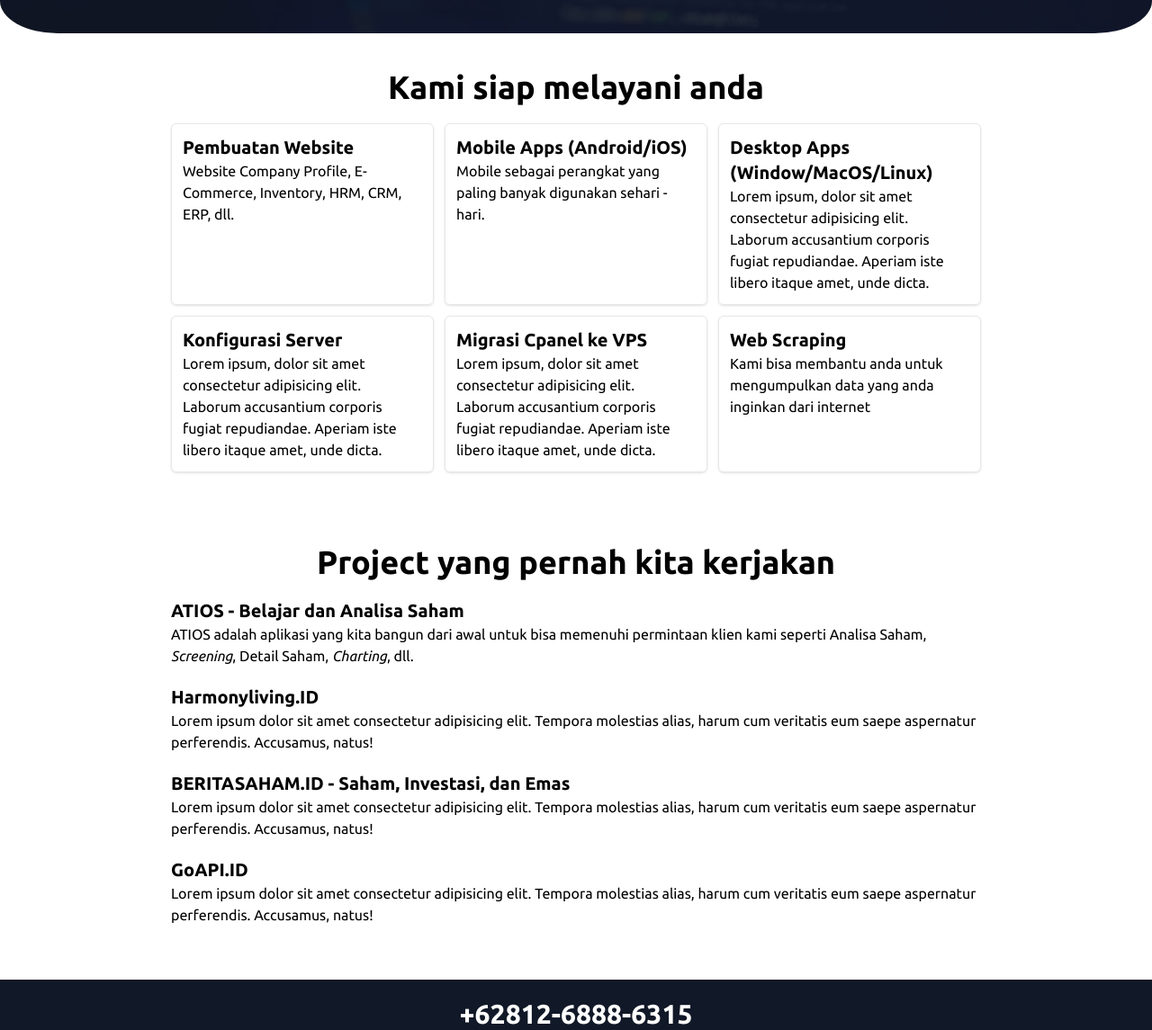
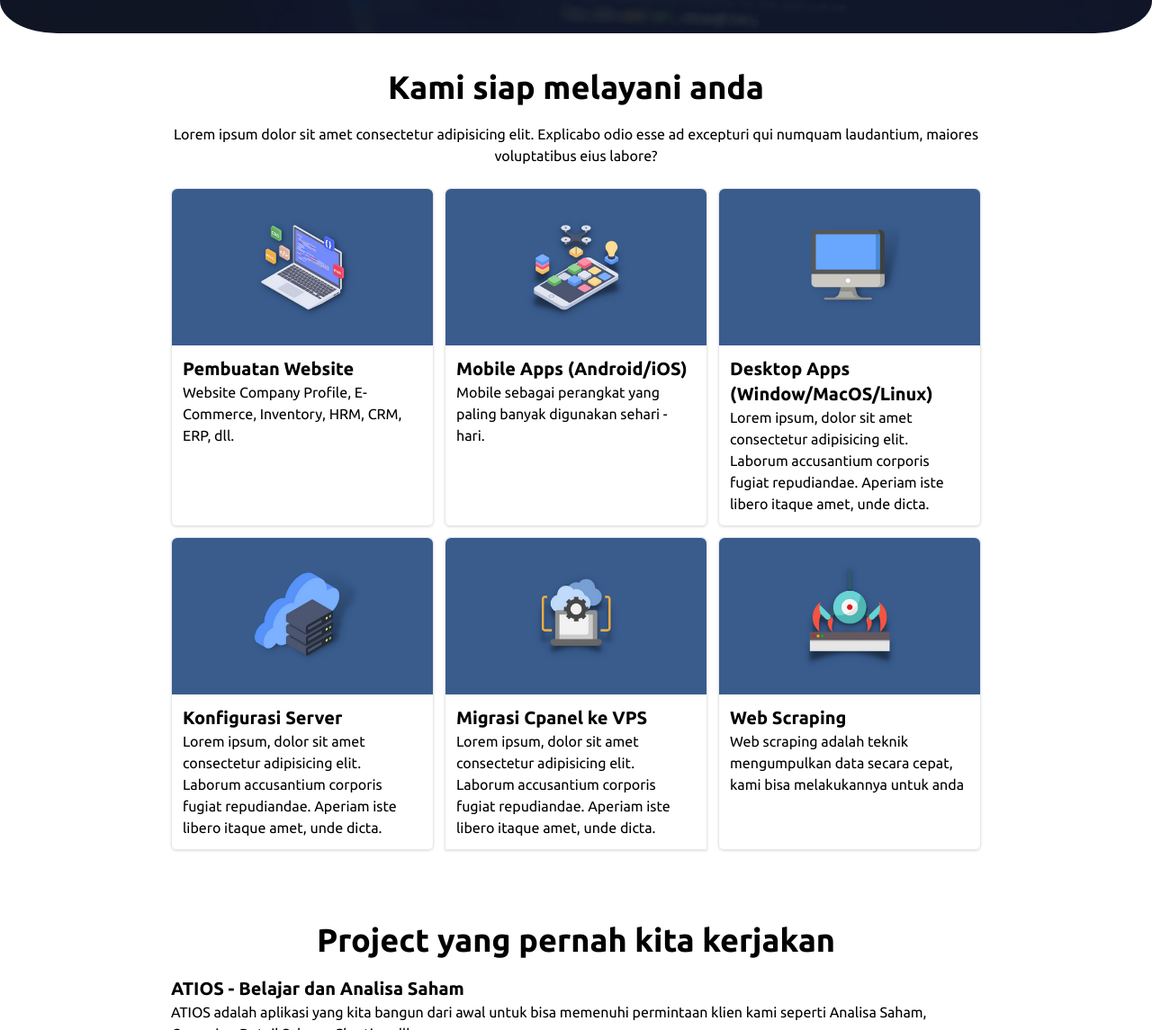
Before and after one commit to insideofcode/insideofcode.github.io, a website: page src/index.html in a window 1280 px wide. Shown: the part 683-1828 px from the top of the page at 90% size. Drawn offline with nearby package versions, Linux system fonts and the light colour scheme; files that its build step writes are made by us from their sources.

Commit message:
add image on landing page

```diff
--- a/src/index.html
+++ b/src/index.html
@@ -15,11 +15,11 @@
         <div class="text-center text-white">
 
             <h1 class="text-5xl">
-                Inside of Code
+                Inside of &lt;/Code&gt;
             </h1>
 
-            <h2 class="italic">
-                Buat mimpimu menjadi nyata bersama kami!
+            <h2 class="italic mt-3">
+                "Focus on your bussines"
             </h2>
         </div>
     </header>
@@ -30,8 +30,15 @@
                 Kami siap melayani anda
             </h2>
 
+            <p class="mb-6">
+                Lorem ipsum dolor sit amet consectetur adipisicing elit. Explicabo odio esse ad excepturi qui numquam laudantium, maiores voluptatibus eius labore?
+            </p>
+
             <div class="grid grid-cols-3 gap-3">
-                <div class="col-span-1 border shadow rounded-md p-3 text-left">
+                <div class="col-span-1 border shadow rounded-md">
+                    <img src="/images/web-app.png" width="100%" class="rounded-t-md" alt="">
+
+                    <div class="p-3 text-left">
                         <h3 class="font-bold text-xl">
                             Pembuatan Website
                         </h3>
@@ -39,7 +46,12 @@
                             Website Company Profile, E-Commerce, Inventory, HRM, CRM, ERP, dll.
                         </p>
                     </div>
-                <div class="col-span-1 border shadow rounded-md p-3 text-left">
+                </div>
+                <div class="col-span-1 border shadow rounded-md">
+
+                    <img src="/images/mobile-app.png" width="100%" class="rounded-t-md" alt="">
+
+                    <div class="p-3 text-left">
                         <h3 class="font-bold text-xl">
                             Mobile Apps (Android/iOS)
                         </h3>
@@ -47,7 +59,12 @@
                             Mobile sebagai perangkat yang paling banyak digunakan sehari - hari.
                         </p>
                     </div>
-                <div class="col-span-1 border shadow rounded-md p-3 text-left">
+                </div>
+                <div class="col-span-1 border shadow rounded-md ">
+
+                    <img src="/images/desktop-app.png" width="100%" class="rounded-t-md" alt="">
+
+                    <div class="p-3 text-left">
                         <h3 class="font-bold text-xl">
                             Desktop Apps (Window/MacOS/Linux)
                         </h3>
@@ -55,29 +72,47 @@
                             Lorem ipsum, dolor sit amet consectetur adipisicing elit. Laborum accusantium corporis fugiat repudiandae. Aperiam iste libero itaque amet, unde dicta.
                         </p>
                     </div>
-                <div class="col-span-1 border shadow rounded-md p-3 text-left">
+
+                </div>
+                <div class="col-span-1 border shadow rounded-md">
+
+                    <img src="/images/konfigurasi-server.png" width="100%" class="rounded-t-md" alt="">
+
+                    <div class="p-3 text-left">
                         <h3 class="font-bold text-xl">
                             Konfigurasi Server
                         </h3>
                         <p>
                             Lorem ipsum, dolor sit amet consectetur adipisicing elit. Laborum accusantium corporis fugiat repudiandae. Aperiam iste libero itaque amet, unde dicta.
                         </p>
+
                     </div>
-                <div class="col-span-1 border shadow rounded-md p-3 text-left">
+                </div>
+                <div class="col-span-1 border shadow rounded-t-md">
+                    <img src="/images/migration.png" width="100%" class="rounded-t-md" alt="">
+
+                    <div class=" p-3 text-left">
+
                         <h3 class="font-bold text-xl">
                             Migrasi Cpanel ke VPS
                         </h3>
                         <p>
                             Lorem ipsum, dolor sit amet consectetur adipisicing elit. Laborum accusantium corporis fugiat repudiandae. Aperiam iste libero itaque amet, unde dicta.
                         </p>
+
                     </div>
-                <div class="col-span-1 border shadow rounded-md p-3 text-left">
+                </div>
+                <div class="col-span-1 border shadow rounded-md">
+                    <img src="/images/crawling.png" width="100%" class="rounded-t-md" alt="">
+
+                    <div class="p-3 text-left">
                         <h3 class="font-bold text-xl">
                             Web Scraping
                         </h3>
                         <p>
-                        Kami bisa membantu anda untuk mengumpulkan data yang anda inginkan dari internet
+                            Web scraping adalah teknik mengumpulkan data secara cepat, kami bisa melakukannya untuk anda
                         </p>
+                    </div>
                 </div>
             </div>
         </section>
```
Also changed, not shown: index.html (+45 -10 lines), css/style.css, images/crawling.png (added), images/desktop-app.png (added), images/konfigurasi-server.png (added), images/migration.png (added), images/mobile-app.png (added), images/web-app.png (added). Lines whose indentation alone changed are shown as unchanged.
